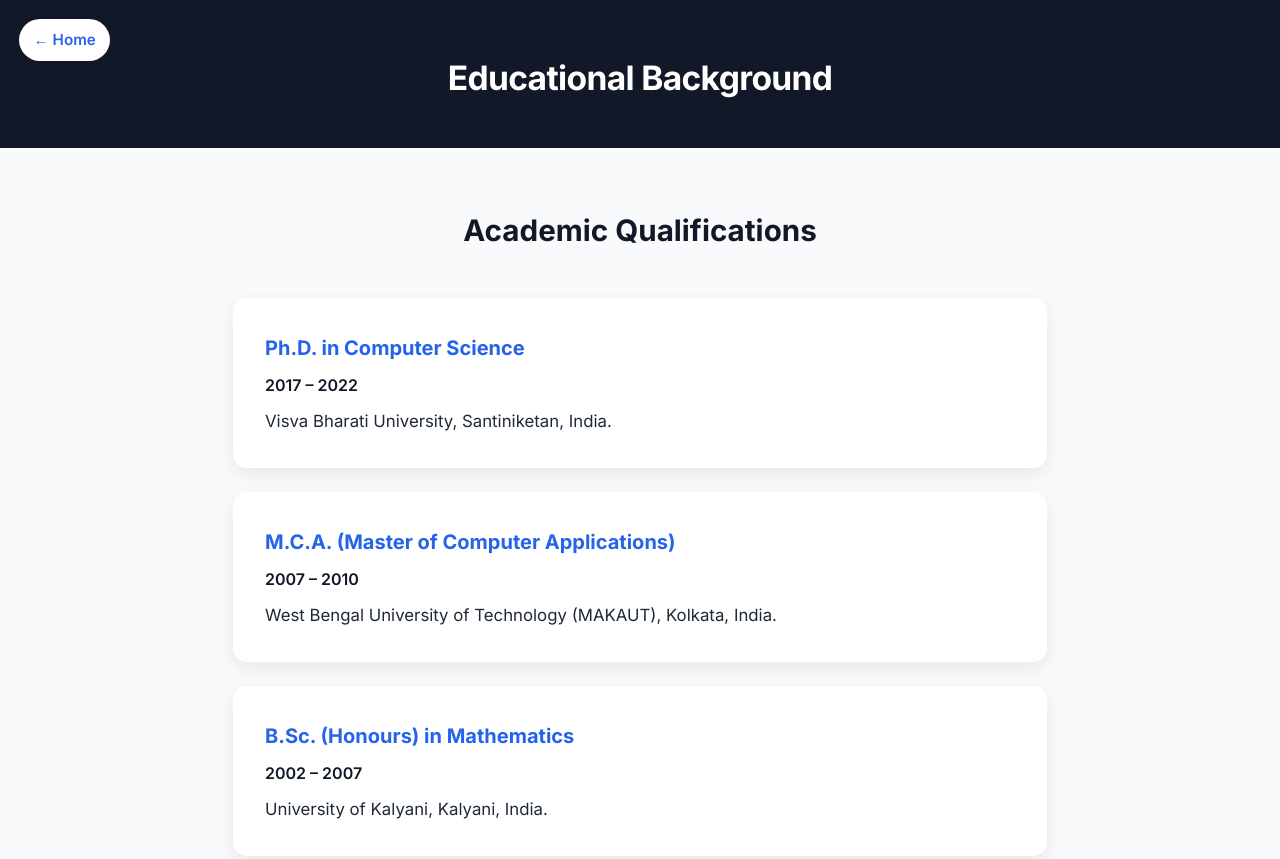
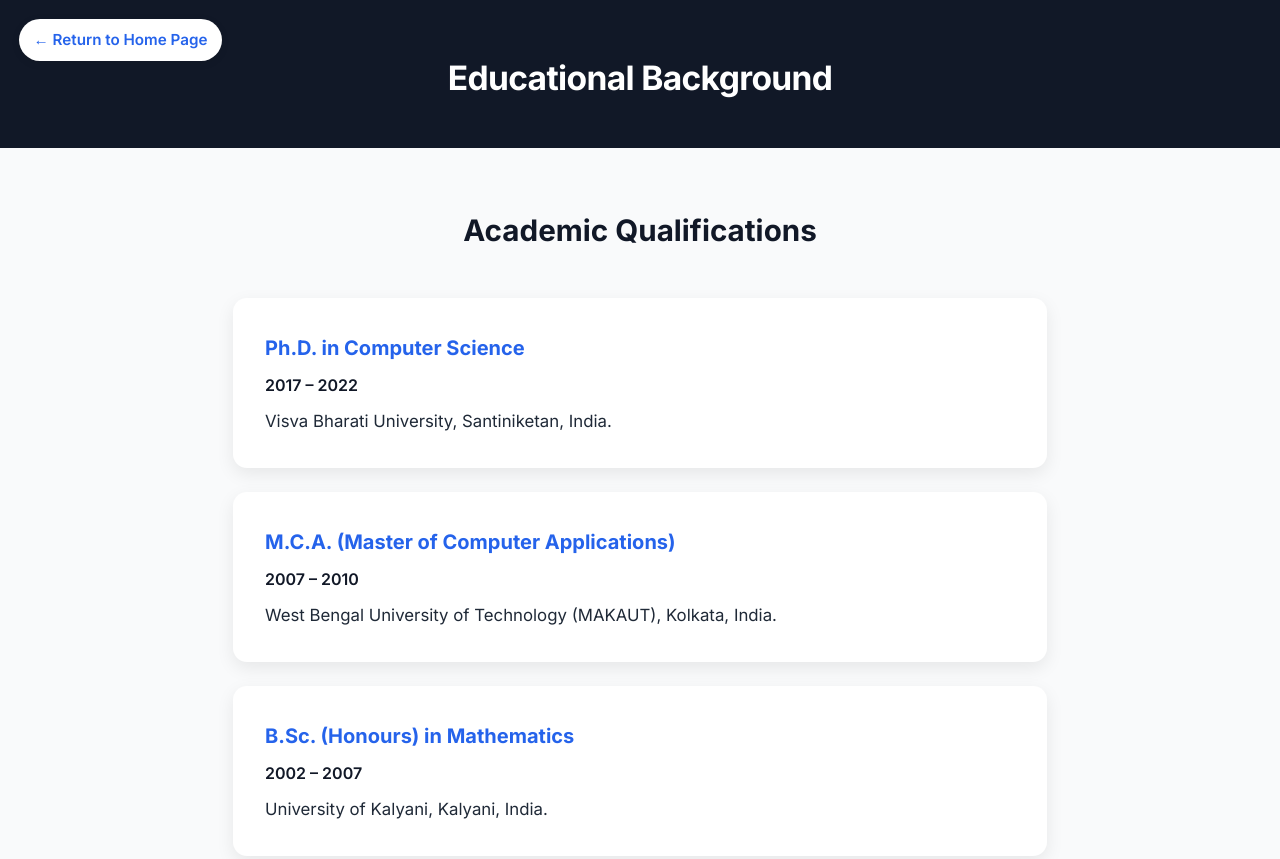
Before and after one commit to Sufianlab/sufianlab.github.io, a plain HTML site: page education.html in a window 1280 px wide. Shown: the top 859 px of the page. Drawn offline with Linux system fonts and the light colour scheme.

Commit message:
Update education.html

```diff
--- a/education.html
+++ b/education.html
@@ -120,7 +120,7 @@
 <body>
 
 <!-- Return Home Page Link -->
-<a class="home-link" href="index.html">← Home</a>
+<a class="home-link" href="index.html">← Return to Home Page</a>
 
 <header>
   <h1>Educational Background</h1>
```
